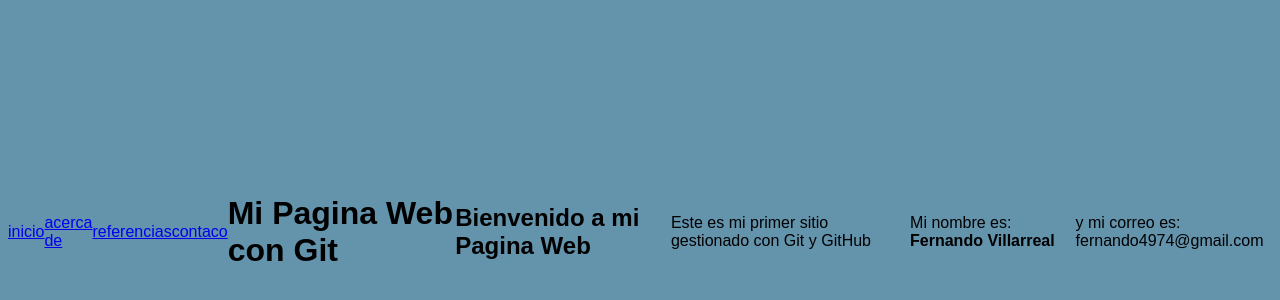
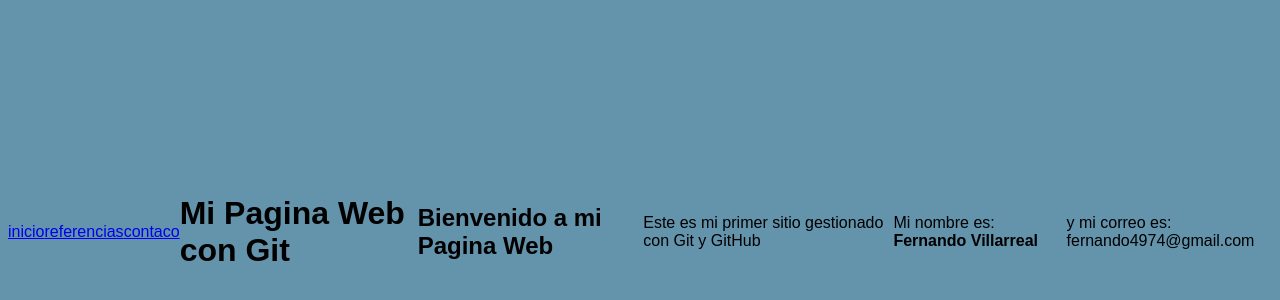
Before and after one commit to Fernando4974/MiPaginaWeb, a plain HTML site: page index.html in a window 1280 px wide. Shown: the part 176-476 px from the top of the page. Drawn offline with Linux system fonts and the light colour scheme.

Commit message:
se borro una url restante

```diff
--- a/index.html
+++ b/index.html
@@ -9,8 +9,7 @@
 
 <body>
     <a href="index.html"> inicio</a>
-    <a href="about.html">acerca de</a>
-    <a href="references.html">referencias</a>
+<a href="references.html">referencias</a>
     <a href="contacto.html">contaco</a>
 
 
```
